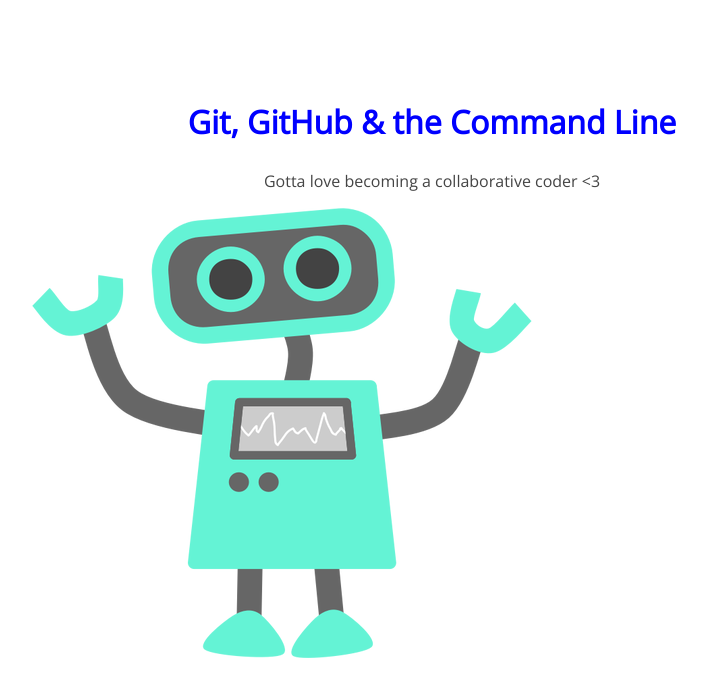
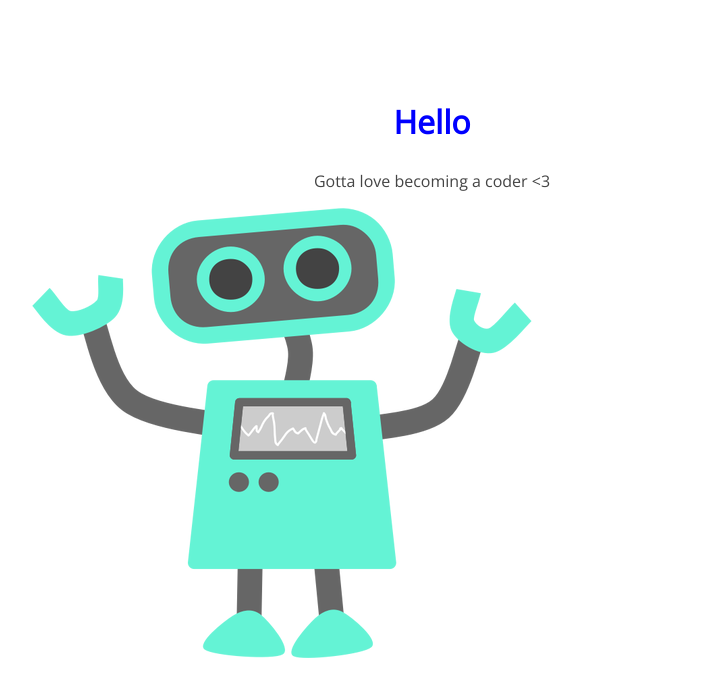
Before and after one commit to frankail/105-project, a plain HTML site: page index.html in a window 1280 px wide. Shown: the whole page, without its empty margins (208-915 px from the left). Drawn offline with nearby package versions, Linux system fonts and the light colour scheme.

Commit message:
some experiments on index code

```diff
--- a/index.html
+++ b/index.html
@@ -8,8 +8,8 @@
 </head>
 <body>
 	<section>
-		<h1>Git, GitHub & the Command Line</h1>
-		<p>Gotta love becoming a collaborative coder <3</p>
+		<h1>Hello</h1>
+		<p>Gotta love becoming a coder <3</p>
 		<img src="img/happy-blue-robot.png">
 	</section>
 </body>
```
